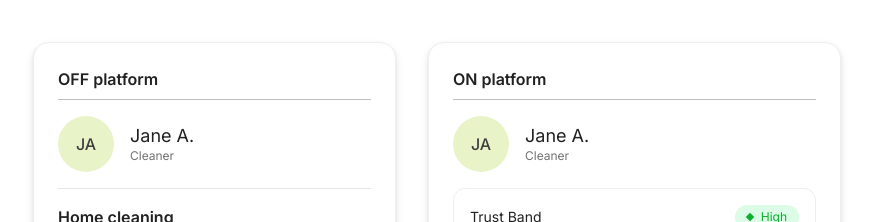
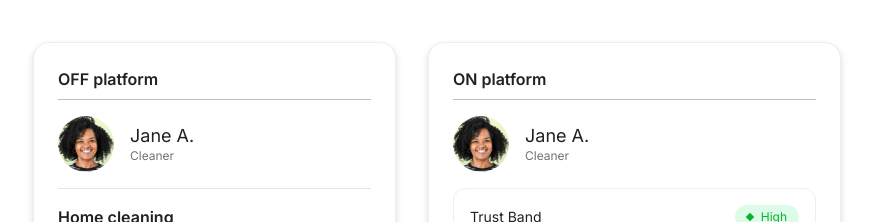
Before and after one commit to trybenode/hackathon-, a Next.js app in the folder frontend/: page / in a window 1280 px wide. Shown: the part 1068-1290 px from the top of the page, without its empty margins (203-1076 px from the left). Built offline with nearby package versions, Linux system fonts and the light colour scheme; no server answers.

Commit message:
feat: show Jane's photo on the comparison cards

```diff
--- a/frontend/src/components/landing/Comparison.tsx
+++ b/frontend/src/components/landing/Comparison.tsx
@@ -1,5 +1,6 @@
 "use client";
 
+import Image from "next/image";
 import { useState, type ReactNode } from "react";
 import { CalendarIcon, ChevronDownIcon, ClockIcon, LocationPinIcon, ProgressBar } from "@/components/ui";
 import { ShieldIcon } from "@/components/worker/icons";
@@ -34,13 +35,19 @@ function Card({ title, className, children }: { title: string; className?: strin
   );
 }
 
-/** Jane A., the sample worker. Initials until the Figma photo is exported. */
+/** Jane A., the sample worker. */
 function Worker() {
   return (
     <div className="flex items-center gap-4">
-      <span className="flex h-14 w-14 items-center justify-center rounded-pill bg-[#e8f3c8] text-body-md font-medium text-grey-800">
-        JA
-      </span>
+      <Image
+        src="/landing/jane.webp"
+        alt=""
+        width={56}
+        height={56}
+        // Served as-is: Vercel Services doesn't route /_next/image.
+        unoptimized
+        className="h-14 w-14 shrink-0 rounded-pill object-cover"
+      />
       <span className="flex flex-col">
         <span className="text-body-lg text-grey-900">Jane A.</span>
         <span className="text-xs leading-4 text-grey-600">Cleaner</span>
```
Also changed, not shown: frontend/public/landing/jane.webp (added).
